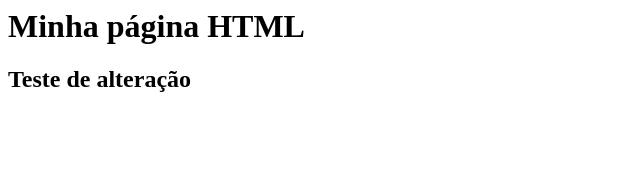
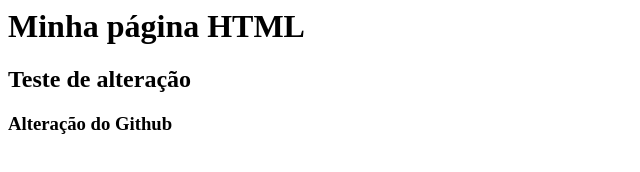
Before and after one commit to mxdamascen0/gama-no-githuub, a plain HTML site: page index.html in a window 1280 px wide. Shown: the whole page, without its empty margins (0-640 px from the left). Drawn offline with Linux system fonts and the light colour scheme.

Commit message:
Atualização feita a partir do Github

```diff
--- a/index.html
+++ b/index.html
@@ -2,5 +2,6 @@
    <body>
        <h1>Minha página HTML</h1>
        <h2>Teste de alteração</h2>
+       <h3>Alteração do Github</h3>
    <body>
 <html>
```
